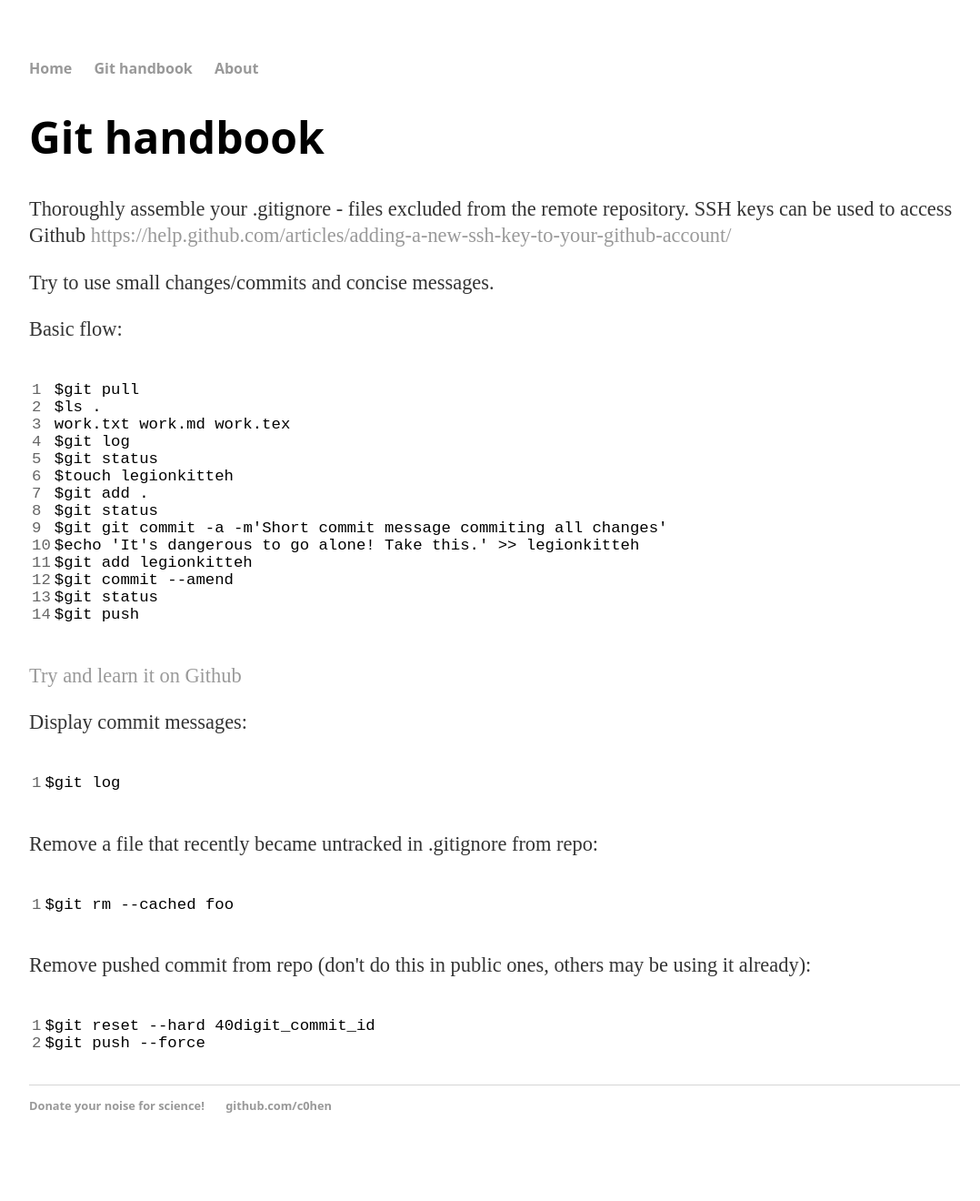
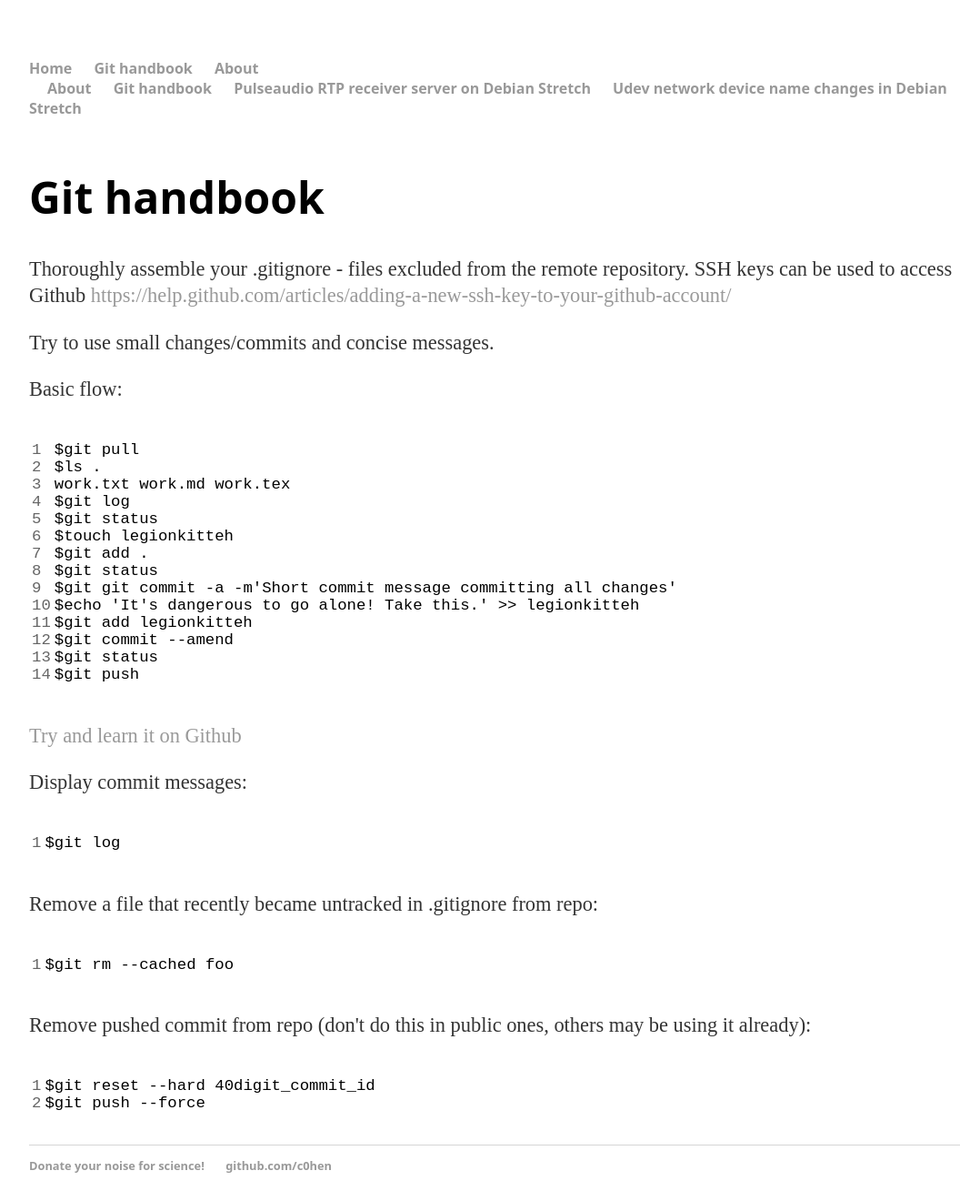
Before and after one commit to c0hen/c0hen, a Jekyll site: the page built from git-handbook.md, in a window 1280 px wide. Shown: the whole page at 91% size, without its empty margins (96-1174 px from the left). Built offline with Jekyll 4.4.1, drawn with Linux system fonts in a browser that asks for light colours; before the commit the page ends 1254 px from its top, so only the background shows below that.

Commit message:
Change Rouge version. Add favicon. Fix wording.
Change Rouge version. Add image, favicon.
Fix wording. Add vim .swp files to .gitignore.
Dynamic menu prototype using includes.

```diff
--- /dev/null
+++ b/_includes/dynamic_menu.html
@@ -0,0 +1,17 @@
+{% assign url_parts = page.url | split: '/' %}
+{% assign url_parts_size = url_parts | size %}
+{% assign rm = url_parts | last %}
+{% assign base_url = page.url | replace: rm %}
+
+<ul>
+{% for node in site.pages %}
+  {% if node.url contains base_url %}
+    {% assign node_url_parts = node.url | split: '/' %}
+    {% assign node_url_parts_size = node_url_parts | size %}
+    {% assign filename = node_url_parts | last %}
+    {% if url_parts_size == node_url_parts_size and filename != 'index.html' %}
+      <li><a href='{{node.url}}'>{{node.title}}</a></li>
+    {% endif %}
+  {% endif %}
+{% endfor %}
+</ul>
--- a/_layouts/default.html
+++ b/_layouts/default.html
@@ -5,6 +5,7 @@
     <title>{{ page.title }}</title>
     <!-- link to main stylesheet -->
     <link rel="stylesheet" type="text/css" href="/css/main.css">
+    <link rel="shortcut icon" href="images/favicon-16.png">
   </head>
   <body class="centered-wrapper">
   <nav>
@@ -12,6 +13,9 @@
     <li><a href="/">Home</a></li>
     <li><a href="/git-handbook.html">Git handbook</a></li>
     <li><a href="/about">About</a></li>
+    <li>
+    {% include dynamic_menu.html %}
+    </li>
     <!--
     <li><a href="/cv">CV</a></li>
     <li><a href="/blog">Blog</a></li>
--- a/git-handbook.md
+++ b/git-handbook.md
@@ -22,7 +22,7 @@ $git status
 $touch legionkitteh
 $git add .
 $git status
-$git git commit -a -m'Short commit message commiting all changes'
+$git git commit -a -m'Short commit message committing all changes'
 $echo 'It's dangerous to go alone! Take this.' >> legionkitteh
 $git add legionkitteh
 $git commit --amend
```
Also changed, not shown: about.md (+2 -0 lines), Gemfile.lock, images/favicon-152.png (added), images/favicon-16.png (added), images/favicon-32.png (added), 1 other file.
